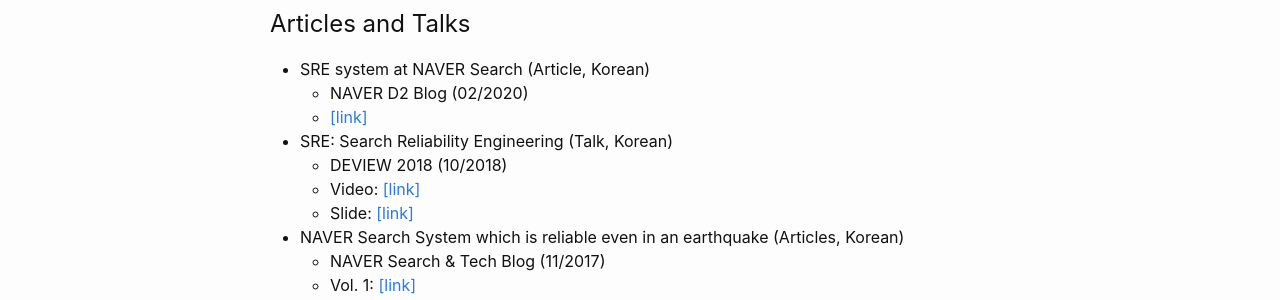
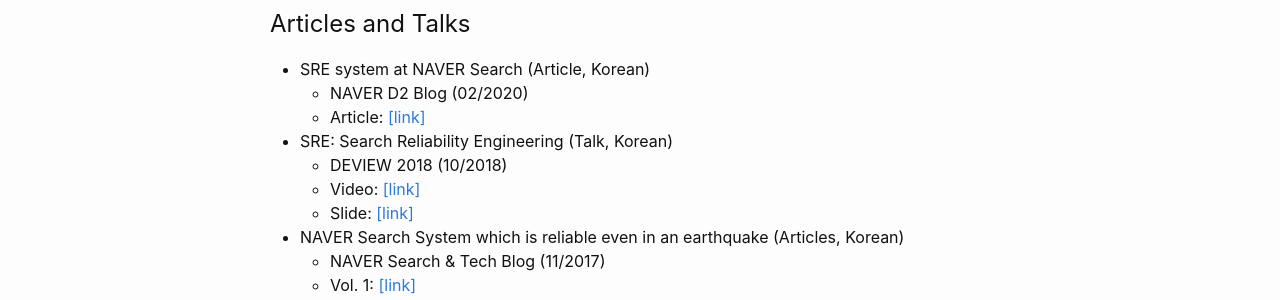
Before and after one commit to sonjoosik/sonjoosik.com, a Jekyll site: the page built from index.md, in a window 1280 px wide. Shown: the part 866-1166 px from the top of the page. Built offline with Jekyll 4.4.1, drawn with Linux system fonts in a browser that asks for light colours.

Commit message:
Update index.md

```diff
--- a/index.md
+++ b/index.md
@@ -33,7 +33,7 @@ title: :)
 ## Articles and Talks
 * SRE system at NAVER Search (Article, Korean)
   * NAVER D2 Blog (02/2020)
-  * [[link]](https://d2.naver.com/helloworld/2047663)
+  * Article: [[link]](https://d2.naver.com/helloworld/2047663)
 * SRE: Search Reliability Engineering (Talk, Korean)
   * DEVIEW 2018 (10/2018)
   * Video: [[link]](https://deview.kr/2018/schedule/253?lang=en)
```
